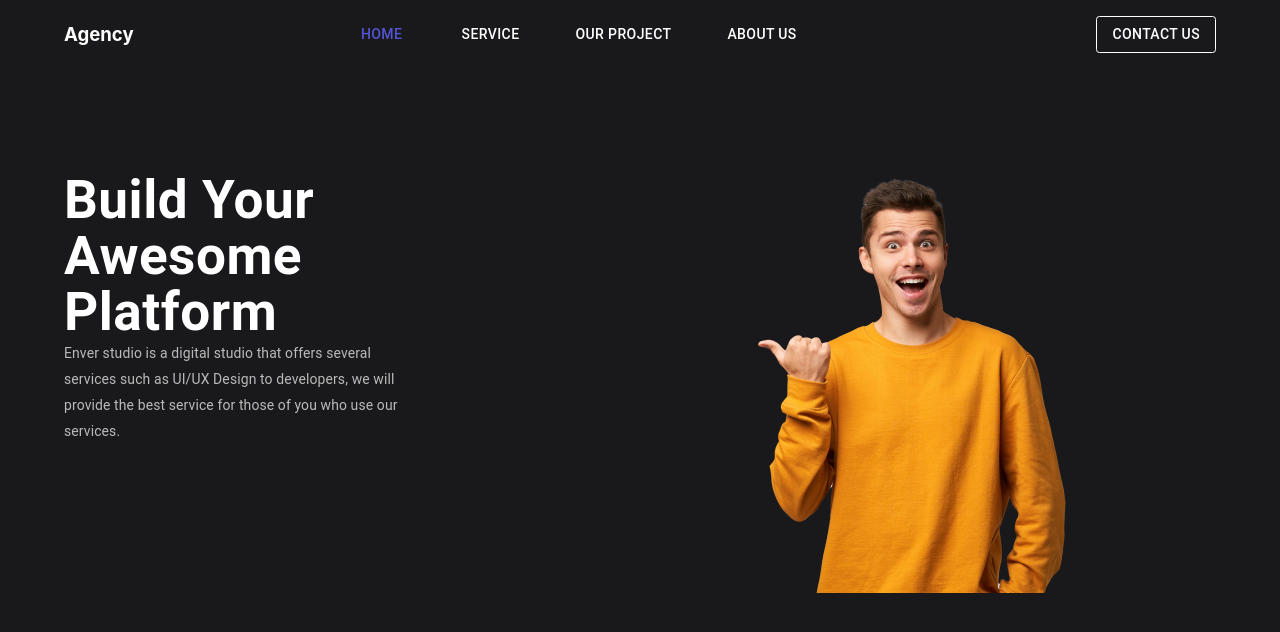
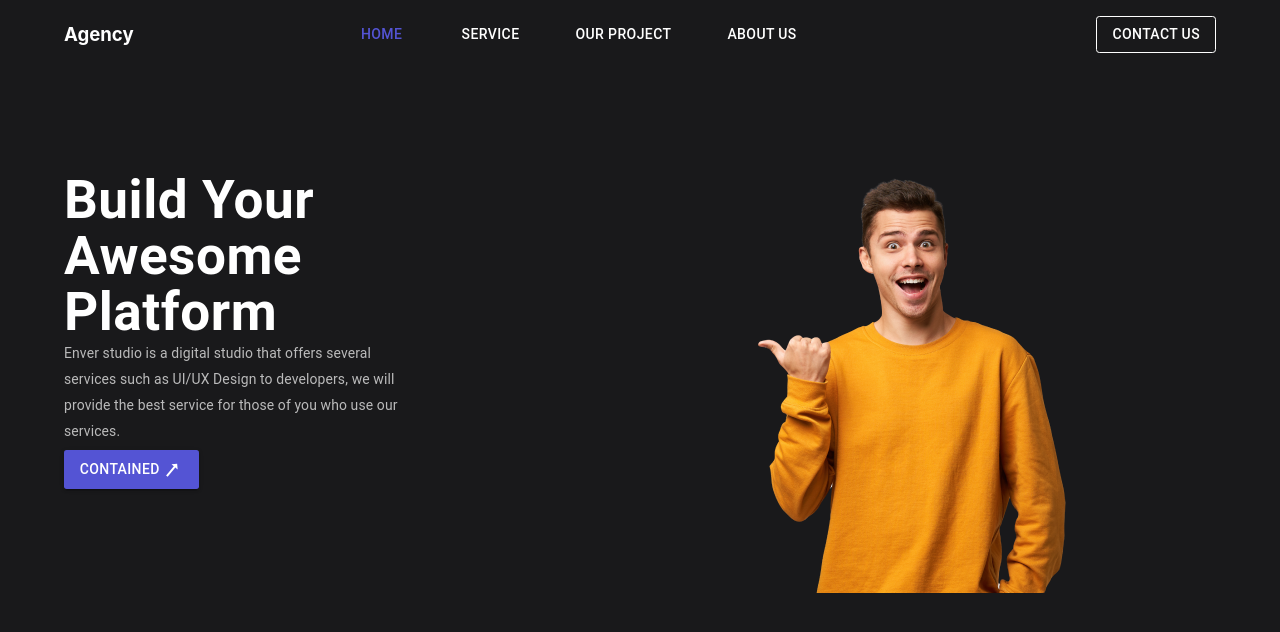
Before and after one commit to tawsifhye/agency-react, a React (Create React App) app: page / in a window 1280 px wide. Shown: the top 632 px of the page. Built offline with nearby package versions, Linux system fonts and the light colour scheme.

Commit message:
Hero Button added

```diff
--- a/src/Components/Hero.js
+++ b/src/Components/Hero.js
@@ -1,5 +1,7 @@
 import React from 'react';
 import { Box, Container, Grid, Typography } from '@mui/material';
+import Button from '@mui/material/Button';
+import ArrowRightAltIcon from '@mui/icons-material/ArrowRightAlt';
 import banner_img from '../images/hero-image.png';
 const Hero = () => {
     return (
@@ -15,9 +17,11 @@ const Hero = () => {
                         <Typography sx={{ color: 'rgba(255, 255, 255, 0.7)', fontSize: '13.9375px', width: '355.74px', height: '78px', lineHeight: '26px' }}>
                             Enver studio is a digital studio that offers several services such as UI/UX Design to developers, we will provide the best service for those of you who use our services.
                         </Typography>
+                        <Button variant="contained" sx={{ width: '135.39px', height: '38.49px', marginTop: '32.84px', backgroundColor: '#5454D4', borderRadius: '2.65476px' }}>Contained <ArrowRightAltIcon sx={{ transform: 'rotate(-50deg)' }} /></Button>
+
                     </Grid>
                     <Grid item lg={5} md={6} sm={12} xs={12} >
-                        <Box sx={{ width: '100%' }}>
+                        <Box style={{ width: '100%' }}>
                             <img src={banner_img} alt="" />
                         </Box>
                     </Grid>
```
